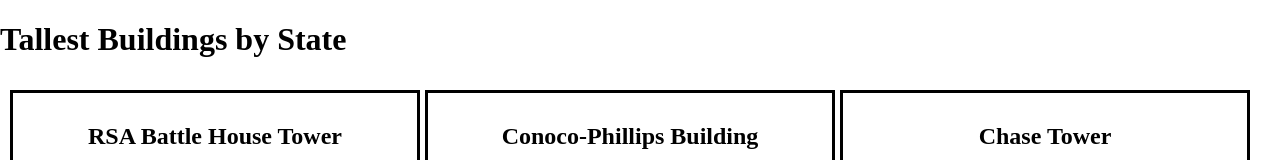
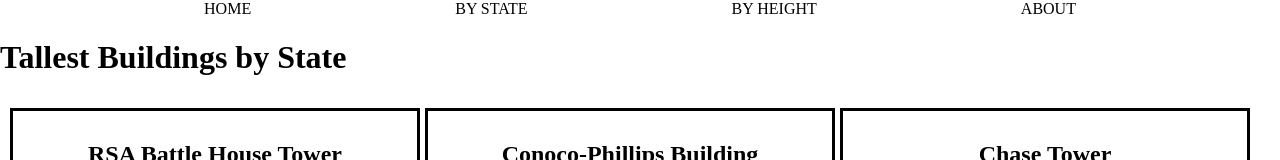
Before and after one commit to georgealv96/project3, a React (Vite) app: page / in a window 1280 px wide. Shown: the top 160 px of the page. Built offline with nearby package versions, Linux system fonts and the light colour scheme.

Commit message:
added a navigation bar by creating and mapping a new component called BarItem

```diff
--- a/src/App.jsx
+++ b/src/App.jsx
@@ -1,10 +1,18 @@
 import './App.css'
 import buildingArray from './buildings.json'
 import Building from './components/Building'
+import BarItem from './components/BarItem'
 
 const App = () => {
+  const navigationBar = ['HOME', 'BY STATE', 'BY HEIGHT', 'ABOUT']
+
   return (
     <div>
+      <nav>
+        {navigationBar.map((navigationBar) => (
+          <BarItem item={navigationBar} />
+        ))}
+      </nav>
       <h1>Tallest Buildings by State</h1>
       <main>
         {buildingArray.map((building) => (
--- /dev/null
+++ b/src/components/BarItem.jsx
@@ -0,0 +1,5 @@
+const BarItem = (props) => {
+  return <div>{props.item}</div>
+}
+
+export default BarItem
```
